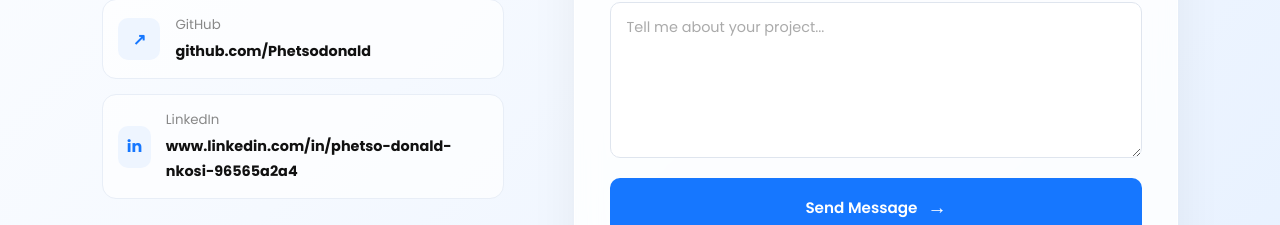
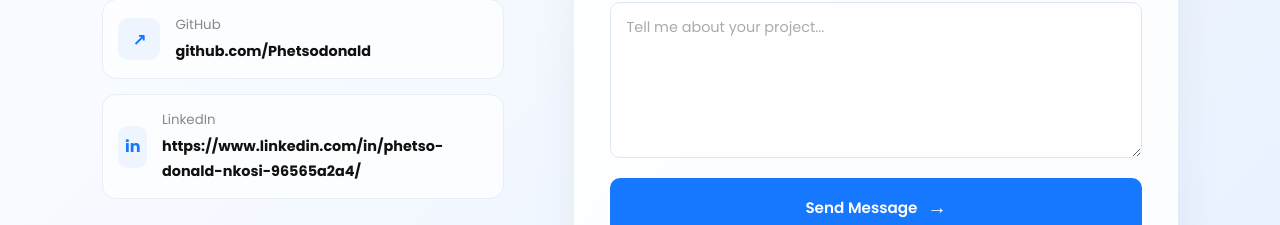
Before and after one commit to Phetsodonald/myWebsite, a React app in the folder Portfolio/: page /contact in a window 1280 px wide. Shown: the part 694-919 px from the top of the page. Built offline with nearby package versions, Linux system fonts and the light colour scheme; the HTML template or start-up script is replaced by a standard one.

Commit message:
fixed the linkedin link

```diff
--- a/Portfolio/src/pages/Contact.jsx
+++ b/Portfolio/src/pages/Contact.jsx
@@ -53,14 +53,14 @@ function Contact() {
                             </a>
 
                             <a
-                                href="www.linkedin.com/in/phetso-donald-nkosi-96565a2a4"
+                                href="https://www.linkedin.com/in/phetso-donald-nkosi-96565a2a4/"
                                 target="_blank"
                                 rel="noreferrer"
                             >
                                 <span>in</span>
                                 <div>
                                     <small>LinkedIn</small>
-                                    <strong>www.linkedin.com/in/phetso-donald-nkosi-96565a2a4</strong>
+                                    <strong>https://www.linkedin.com/in/phetso-donald-nkosi-96565a2a4/</strong>
                                 </div>
                             </a>
 
```
